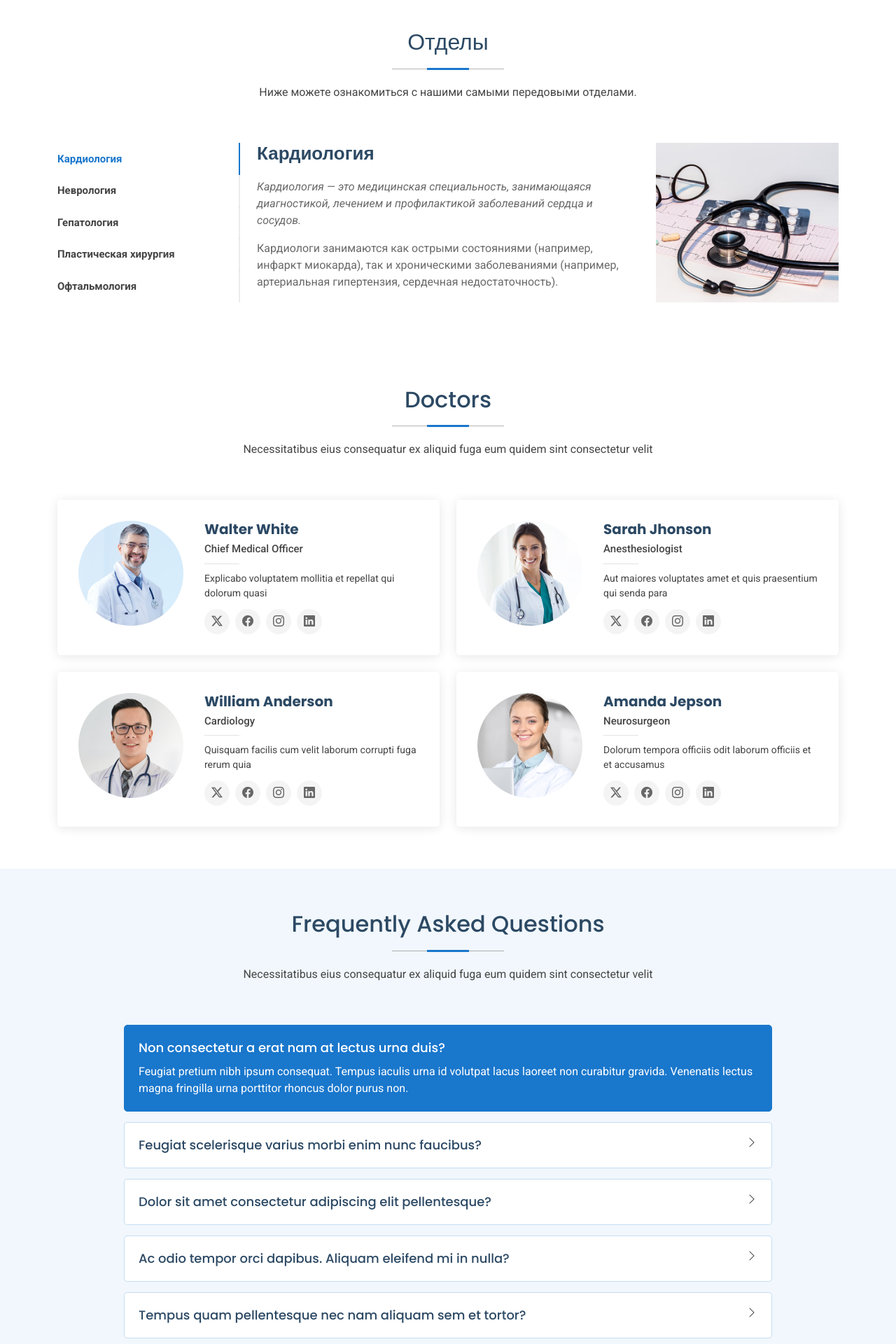
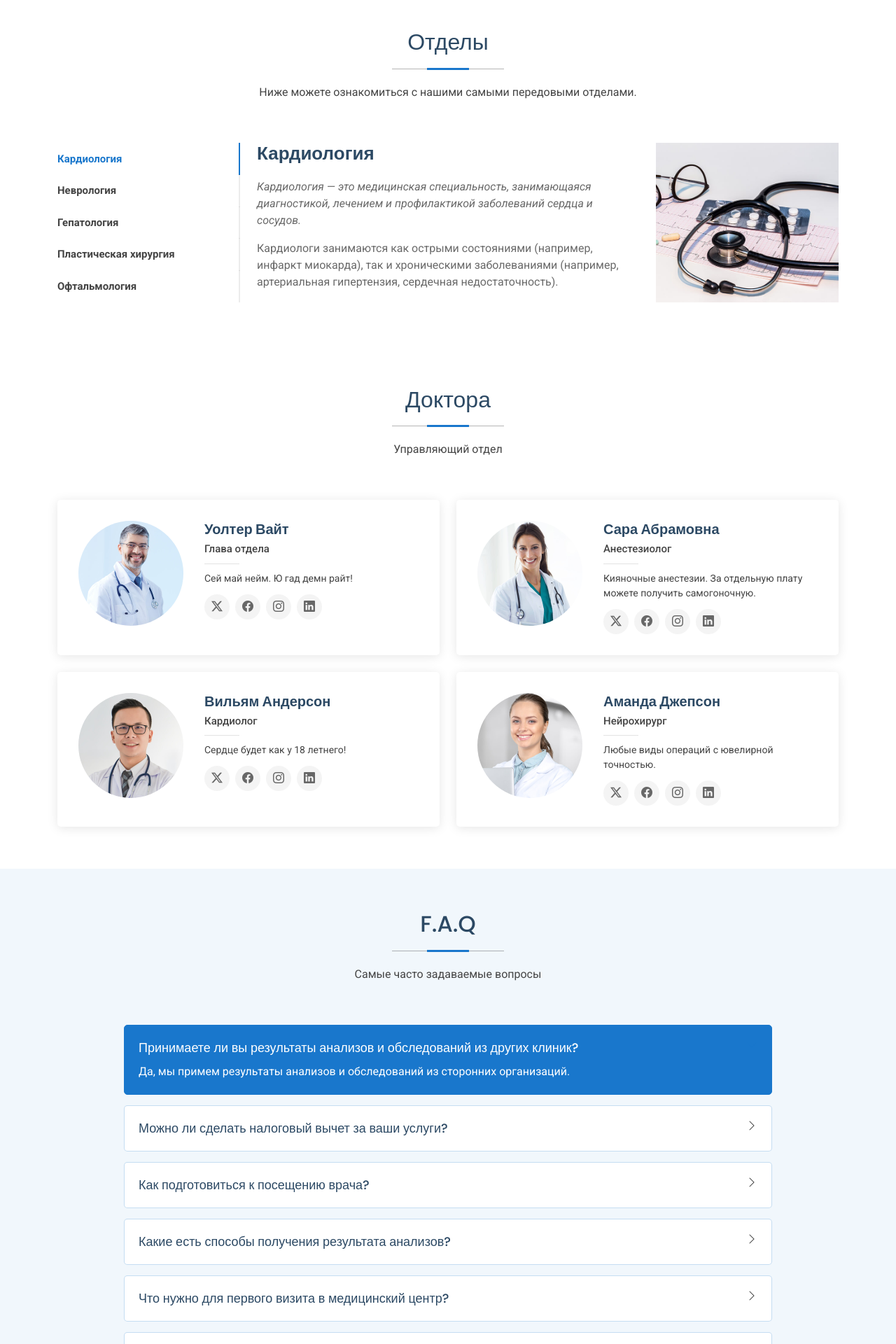
Before and after one commit to gremvanek/medical_tests_final, a Django app: page / in a window 1280 px wide. Shown: the part 2720-4640 px from the top of the page at 70% size. Run offline with Django 5.2, Linux system fonts and the light colour scheme; some libraries are stand-ins or nearby versions.

Commit message:
Фух низ не перевел. И так думаю достаточно по диплому сделал. В плане по Bootstrap.

```diff
--- a/templates/main/index.html
+++ b/templates/main/index.html
@@ -556,8 +556,8 @@
 
       <!-- Section Title -->
       <div class="container section-title" data-aos="fade-up">
-        <h2>Doctors</h2>
-        <p>Necessitatibus eius consequatur ex aliquid fuga eum quidem sint consectetur velit</p>
+        <h2>Доктора</h2>
+        <p>Управляющий отдел</p>
       </div><!-- End Section Title -->
 
       <div class="container">
@@ -568,9 +568,9 @@
             <div class="team-member d-flex align-items-start">
               <div class="pic"><img src="{% static 'assets/img/doctors/doctors-1.jpg' %}" class="img-fluid" alt=""></div>
               <div class="member-info">
-                <h4>Walter White</h4>
-                <span>Chief Medical Officer</span>
-                <p>Explicabo voluptatem mollitia et repellat qui dolorum quasi</p>
+                <h4>Уолтер Вайт</h4>
+                <span>Глава отдела</span>
+                <p>Сей май нейм. Ю гад демн райт!</p>
                 <div class="social">
                   <a href=""><i class="bi bi-twitter-x"></i></a>
                   <a href=""><i class="bi bi-facebook"></i></a>
@@ -586,9 +586,9 @@
               <div class="pic"><img src="{% static 'assets/img/doctors/doctors-2.jpg' %}" class="img-fluid" alt="">
               </div>
               <div class="member-info">
-                <h4>Sarah Jhonson</h4>
-                <span>Anesthesiologist</span>
-                <p>Aut maiores voluptates amet et quis praesentium qui senda para</p>
+                <h4>Сара Абрамовна</h4>
+                <span>Анестезиолог</span>
+                <p>Кияночные анестезии. За отдельную плату можете получить самогоночную.</p>
                 <div class="social">
                   <a href=""><i class="bi bi-twitter-x"></i></a>
                   <a href=""><i class="bi bi-facebook"></i></a>
@@ -603,9 +603,9 @@
             <div class="team-member d-flex align-items-start">
               <div class="pic"><img src="{% static 'assets/img/doctors/doctors-3.jpg' %}" class="img-fluid" alt=""></div>
               <div class="member-info">
-                <h4>William Anderson</h4>
-                <span>Cardiology</span>
-                <p>Quisquam facilis cum velit laborum corrupti fuga rerum quia</p>
+                <h4>Вильям Андерсон</h4>
+                <span>Кардиолог</span>
+                <p>Сердце будет как у 18 летнего!</p>
                 <div class="social">
                   <a href=""><i class="bi bi-twitter-x"></i></a>
                   <a href=""><i class="bi bi-facebook"></i></a>
@@ -620,9 +620,9 @@
             <div class="team-member d-flex align-items-start">
               <div class="pic"><img src="{% static 'assets/img/doctors/doctors-4.jpg' %}" class="img-fluid" alt=""></div>
               <div class="member-info">
-                <h4>Amanda Jepson</h4>
-                <span>Neurosurgeon</span>
-                <p>Dolorum tempora officiis odit laborum officiis et et accusamus</p>
+                <h4>Аманда Джепсон</h4>
+                <span>Нейрохирург</span>
+                <p>Любые виды операций с ювелирной точностью.</p>
                 <div class="social">
                   <a href=""><i class="bi bi-twitter-x"></i></a>
                   <a href=""><i class="bi bi-facebook"></i></a>
@@ -644,8 +644,8 @@
 
       <!-- Section Title -->
       <div class="container section-title" data-aos="fade-up">
-        <h2>Frequently Asked Questions</h2>
-        <p>Necessitatibus eius consequatur ex aliquid fuga eum quidem sint consectetur velit</p>
+        <h2>F.A.Q</h2>
+        <p>Самые часто задаваемые вопросы</p>
       </div><!-- End Section Title -->
 
       <div class="container">
@@ -657,49 +657,71 @@
             <div class="faq-container">
 
               <div class="faq-item faq-active">
-                <h3>Non consectetur a erat nam at lectus urna duis?</h3>
+                <h3>Принимаете ли вы результаты анализов и обследований из других клиник?</h3>
                 <div class="faq-content">
-                  <p>Feugiat pretium nibh ipsum consequat. Tempus iaculis urna id volutpat lacus laoreet non curabitur gravida. Venenatis lectus magna fringilla urna porttitor rhoncus dolor purus non.</p>
+                  <p>Да, мы примем результаты анализов и обследований из сторонних организаций.</p>
                 </div>
                 <i class="faq-toggle bi bi-chevron-right"></i>
               </div><!-- End Faq item-->
 
               <div class="faq-item">
-                <h3>Feugiat scelerisque varius morbi enim nunc faucibus?</h3>
+                <h3>Можно ли сделать налоговый вычет за ваши услуги?</h3>
                 <div class="faq-content">
-                  <p>Dolor sit amet consectetur adipiscing elit pellentesque habitant morbi. Id interdum velit laoreet id donec ultrices. Fringilla phasellus faucibus scelerisque eleifend donec pretium. Est pellentesque elit ullamcorper dignissim. Mauris ultrices eros in cursus turpis massa tincidunt dui.</p>
+                  <p>Да, обратитесь к администратору и мы подготовим необходимые документы</p>
                 </div>
                 <i class="faq-toggle bi bi-chevron-right"></i>
               </div><!-- End Faq item-->
 
               <div class="faq-item">
-                <h3>Dolor sit amet consectetur adipiscing elit pellentesque?</h3>
+                <h3>Как подготовиться к посещению врача?</h3>
                 <div class="faq-content">
-                  <p>Eleifend mi in nulla posuere sollicitudin aliquam ultrices sagittis orci. Faucibus pulvinar elementum integer enim. Sem nulla pharetra diam sit amet nisl suscipit. Rutrum tellus pellentesque eu tincidunt. Lectus urna duis convallis convallis tellus. Urna molestie at elementum eu facilisis sed odio morbi quis</p>
+                  <p>Любое общение с доктором начинается с перечисления Ваших жалоб.
+                    Постарайтесь как можно точнее перечислить то, что вас беспокоит.
+                    Но при этом избегайте лишних подробностей. Посещение доктора - это всегда волнительно.
+                    Чтобы ничего не забыть в необычной обстановке запишите всю необходимую информацию.
+                    Так Вам легче будет донести врачу всю необходимую информацию.
+                    После сбора анамнеза доктор назначит дополнительные исследования. Следует помнить: УЗИ брюшной
+                    полости выполняется натощак, как и биохимический анализ крови. Перед гастроскопией воздержаться от
+                    приема пищи необходимо не менее чем за 6 часов. Если вы страдаете инсулинзависимой формой сахарного
+                    диабета и вынуждены делать инъекции инсулина, обязательно сообщите об этом администратору. Они
+                    подберут для вас наиболее удобное время приема. УЗИ мочевого пузыря выполняется с наполненым мочевым
+                    пузырем. Исследование органов малого таза выполняется на 5-7 дни менструального цикла. </p>
                 </div>
                 <i class="faq-toggle bi bi-chevron-right"></i>
               </div><!-- End Faq item-->
 
               <div class="faq-item">
-                <h3>Ac odio tempor orci dapibus. Aliquam eleifend mi in nulla?</h3>
+                <h3>Какие есть способы получения результата анализов?</h3>
                 <div class="faq-content">
-                  <p>Dolor sit amet consectetur adipiscing elit pellentesque habitant morbi. Id interdum velit laoreet id donec ultrices. Fringilla phasellus faucibus scelerisque eleifend donec pretium. Est pellentesque elit ullamcorper dignissim. Mauris ultrices eros in cursus turpis massa tincidunt dui.</p>
+                  <p>
+                    Вы можете выбрать удобный для Вас способ получения результатов лабораторных исследований.
+                    Результаты исследований мы выдаем ЛИЧНО пациенту при предъявлении
+                    документов, удостоверяющих личность. Если Вы действительно хотите, чтобы
+                    Ваши анализы попали в чужие руки, напишите письменное заявление с
+                    указанием имени человека, которого наделяете полномочиями. Вашему
+                    доверителю необходимо будет предъявить документы. </p>
                 </div>
                 <i class="faq-toggle bi bi-chevron-right"></i>
               </div><!-- End Faq item-->
 
               <div class="faq-item">
-                <h3>Tempus quam pellentesque nec nam aliquam sem et tortor?</h3>
+                <h3>Что нужно для первого визита в медицинский центр?</h3>
                 <div class="faq-content">
-                  <p>Molestie a iaculis at erat pellentesque adipiscing commodo. Dignissim suspendisse in est ante in. Nunc vel risus commodo viverra maecenas accumsan. Sit amet nisl suscipit adipiscing bibendum est. Purus gravida quis blandit turpis cursus in</p>
+                  <p>Для первого посещения нашего медицинского центра Вам необходимо иметь при себе документ,
+                    удостоверяющий личность (паспорт)
+                    Если услуги оказываются несовершеннолетнему, его должен сопровождать взрослый. В этом случае
+                    необходим паспорт и свидетельство о рождении ребенка. Если несовершеннолетнего сопровождают третьи
+                    лица, необходимо нотариально заверенное согласие родителей/законных представителей.</p>
                 </div>
                 <i class="faq-toggle bi bi-chevron-right"></i>
               </div><!-- End Faq item-->
 
               <div class="faq-item">
-                <h3>Perspiciatis quod quo quos nulla quo illum ullam?</h3>
+                <h3>Как записаться на первичный прием?</h3>
                 <div class="faq-content">
-                  <p>Enim ea facilis quaerat voluptas quidem et dolorem. Quis et consequatur non sed in suscipit sequi. Distinctio ipsam dolore et.</p>
+                  <p>
+                    С графиком работы врачей, а также процедурного, физиотерапевтического кабинетов и кабинета
+                    аудиометрии и слухопротезирования вы можете ознакомиться </p>
                 </div>
                 <i class="faq-toggle bi bi-chevron-right"></i>
               </div><!-- End Faq item-->
@@ -722,10 +744,9 @@
         <div class="row align-items-center">
 
           <div class="col-lg-5 info" data-aos="fade-up" data-aos-delay="100">
-            <h3>Testimonials</h3>
+            <h3>Отзывы</h3>
             <p>
-              Ullamco laboris nisi ut aliquip ex ea commodo consequat. Duis aute irure dolor in reprehenderit in voluptate
-              velit esse cillum dolore eu fugiat nulla pariatur. Excepteur sint occaecat cupidatat non proident.
+              Здесь представлены отзывы наших довольных пациентов. Можете ознакомиться с каждым из них!
             </p>
           </div>
 
@@ -763,7 +784,7 @@
                     </div>
                     <p>
                       <i class="bi bi-quote quote-icon-left"></i>
-                      <span>Proin iaculis purus consequat sem cure digni ssim donec porttitora entum suscipit rhoncus. Accusantium quam, ultricies eget id, aliquam eget nibh et. Maecen aliquam, risus at semper.</span>
+                      <span>Походу шаблон делали фанаты сериала Во все тяжкие. Но я могу ошибаться.</span>
                       <i class="bi bi-quote quote-icon-right"></i>
                     </p>
                   </div>
@@ -774,8 +795,8 @@
                     <div class="d-flex">
                       <img src="{% static 'assets/img/testimonials/testimonials-2.jpg' %}" class="testimonial-img flex-shrink-0" alt="">
                       <div>
-                        <h3>Sara Wilsson</h3>
-                        <h4>Designer</h4>
+                        <h3>Сара Минич</h3>
+                        <h4>Дизайнер</h4>
                         <div class="stars">
                           <i class="bi bi-star-fill"></i><i class="bi bi-star-fill"></i><i class="bi bi-star-fill"></i><i class="bi bi-star-fill"></i><i class="bi bi-star-fill"></i>
                         </div>
@@ -783,7 +804,7 @@
                     </div>
                     <p>
                       <i class="bi bi-quote quote-icon-left"></i>
-                      <span>Export tempor illum tamen malis malis eram quae irure esse labore quem cillum quid cillum eram malis quorum velit fore eram velit sunt aliqua noster fugiat irure amet legam anim culpa.</span>
+                      <span>Да точно. Жена Волтера вроде бы она...</span>
                       <i class="bi bi-quote quote-icon-right"></i>
                     </p>
                   </div>
@@ -803,7 +824,7 @@
                     </div>
                     <p>
                       <i class="bi bi-quote quote-icon-left"></i>
-                      <span>Enim nisi quem export duis labore cillum quae magna enim sint quorum nulla quem veniam duis minim tempor labore quem eram duis noster aute amet eram fore quis sint minim.</span>
+                      <span>Что странно загуглив выдает только мужиков... Странно.</span>
                       <i class="bi bi-quote quote-icon-right"></i>
                     </p>
                   </div>
@@ -823,7 +844,7 @@
                     </div>
                     <p>
                       <i class="bi bi-quote quote-icon-left"></i>
-                      <span>Fugiat enim eram quae cillum dolore dolor amet nulla culpa multos export minim fugiat minim velit minim dolor enim duis veniam ipsum anim magna sunt elit fore quem dolore labore illum veniam.</span>
+                      <span>Наш человек! Рубит деньги и работает только на себя)</span>
                       <i class="bi bi-quote quote-icon-right"></i>
                     </p>
                   </div>
@@ -843,7 +864,7 @@
                     </div>
                     <p>
                       <i class="bi bi-quote quote-icon-left"></i>
-                      <span>Quis quorum aliqua sint quem legam fore sunt eram irure aliqua veniam tempor noster veniam enim culpa labore duis sunt culpa nulla illum cillum fugiat legam esse veniam culpa fore nisi cillum quid.</span>
+                      <span>Гении бизнеса. Купить за 1 рубль продать за 10 рублей. Просто 200 ICQ надо для такого.</span>
                       <i class="bi bi-quote quote-icon-right"></i>
                     </p>
                   </div>
@@ -866,8 +887,8 @@
 
       <!-- Section Title -->
       <div class="container section-title" data-aos="fade-up">
-        <h2>Gallery</h2>
-        <p>Necessitatibus eius consequatur ex aliquid fuga eum quidem sint consectetur velit</p>
+        <h2>Галерея</h2>
+        <p>Фото наших отделов, пациентов и сотрудников.</p>
       </div><!-- End Section Title -->
 
       <div class="container-fluid" data-aos="fade-up" data-aos-delay="100">
```
Also changed, not shown: other parts of templates/main/index.html (+14 -15 lines).
